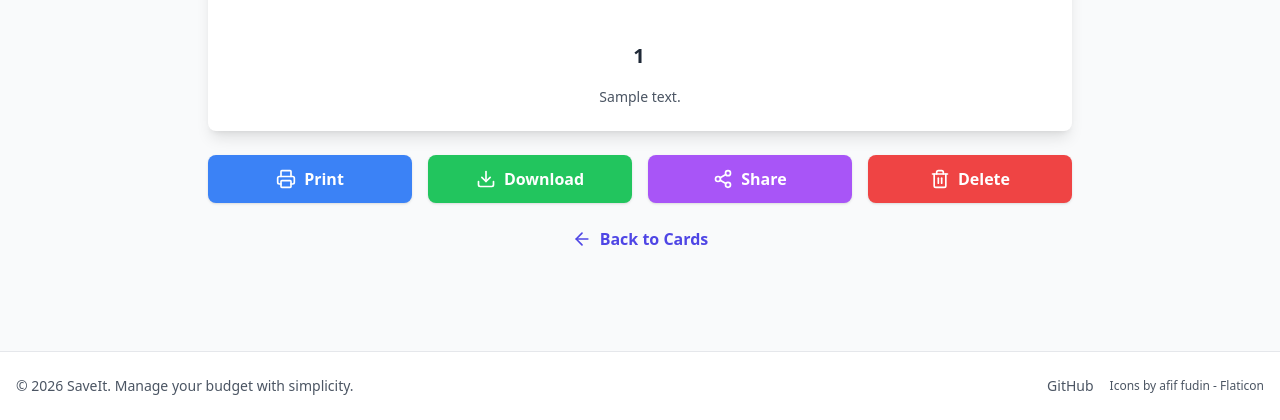
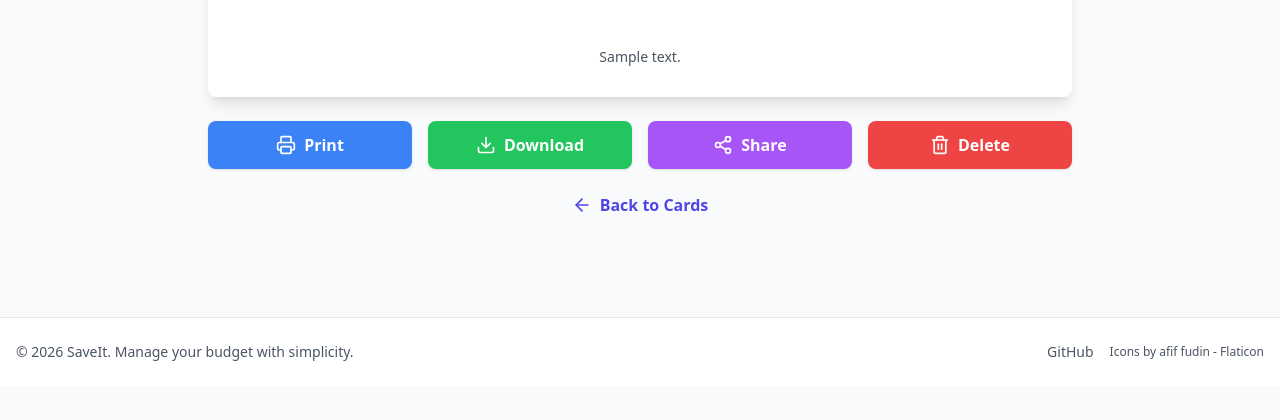
Before and after one commit to Orfico/saveit, a Django app: template templates/core/loyalty_card_detail.html in a window 1280 px wide. Shown: the part 723-1143 px from the top of the page. After the commit the page ends 1084 px from the top, so only its background shows below. Run offline with Django 5.2, Linux system fonts and the light colour scheme; the template is opened without the code that fills it: most values are stand-ins (such as "Sample title", 1, 10 or a date in 2020); some libraries are stand-ins or nearby versions.

Commit message:
loyalty card detail: removed doubled string code

```diff
--- a/templates/core/loyalty_card_detail.html
+++ b/templates/core/loyalty_card_detail.html
@@ -25,7 +25,7 @@
         }
     }
 
-    /* Landscape mode optimization */
+    /* Fullscreen barcode display */
     .barcode-fullscreen {
         display: flex;
         flex-direction: column;
@@ -50,16 +50,6 @@
         object-fit: contain;
     }
 
-    .card-number-display {
-        font-size: 1.25rem;
-        font-weight: 600;
-        letter-spacing: 0.1em;
-        color: #1f2937;
-        text-align: center;
-        margin-top: 1rem;
-        word-break: break-all;
-    }
-
     /* Mobile landscape optimization */
     @media screen and (orientation: landscape) and (max-width: 896px) {
         .barcode-fullscreen {
@@ -68,10 +58,6 @@
 
         .barcode-image-container img {
             max-height: 70vh;
-        }
-
-        .card-number-display {
-            font-size: 1rem;
         }
 
         .action-buttons button {
@@ -105,10 +91,6 @@
                     <p>No barcode available</p>
                 </div>
             {% endif %}
-        </div>
-
-        <div class="card-number-display">
-            {{ card.card_number }}
         </div>
 
         {% if card.notes %}
@@ -178,27 +160,4 @@
 
 {% block extra_js %}
 <script src="{% static 'core/js/loyalty_card_detail.js' %}"></script>
-<script>
-    // Force landscape orientation on mobile
-    if (window.screen && window.screen.orientation) {
-        try {
-            screen.orientation.lock('landscape').catch(err => {
-                console.log('Orientation lock not supported or denied:', err);
-            });
-        } catch (e) {
-            console.log('Screen orientation API not supported');
-        }
-    }
-
-    // Unlock orientation when leaving the page
-    window.addEventListener('beforeunload', () => {
-        if (window.screen && window.screen.orientation && screen.orientation.unlock) {
-            try {
-                screen.orientation.unlock();
-            } catch (e) {
-                console.log('Could not unlock orientation');
-            }
-        }
-    });
-</script>
 {% endblock %}
```
